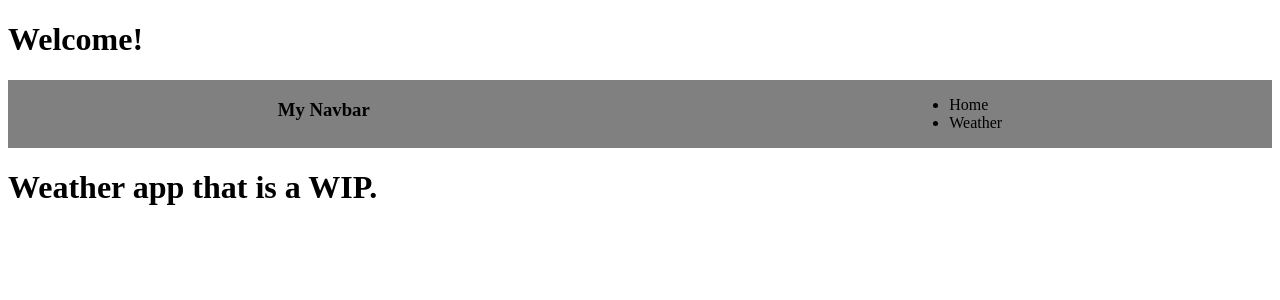
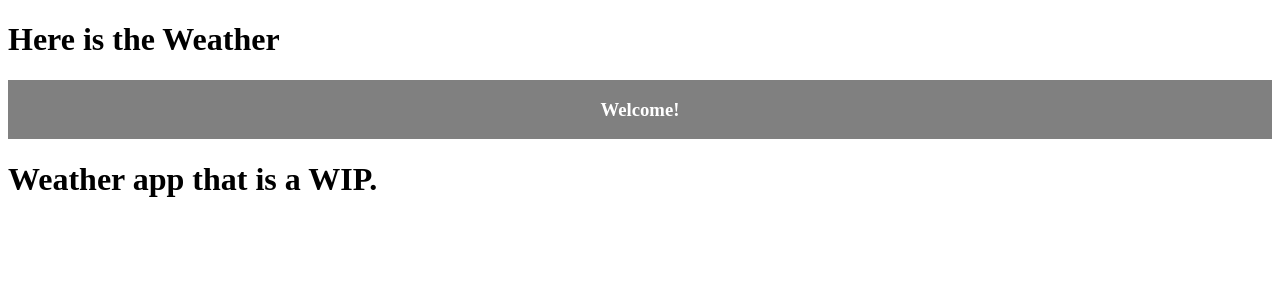
Before and after one commit to mollycaffery10/pokedex-react-app, a React (Create React App) app: page / in a window 1280 px wide. Shown: the top 300 px of the page. Built offline with nearby package versions, Linux system fonts and the light colour scheme.

Commit message:
taking out multiple page routing.

```diff
--- a/src/App.css
+++ b/src/App.css
@@ -6,4 +6,20 @@ nav {
     display: flex;
     justify-content: space-around;
     background-color: grey;
+    align-items: center;
+    color: white;
 }
+
+.nav-links {
+    width: 50%;
+    display: flex;
+    justify-content: space-around;
+    align-items: center;
+    list-style: none;
+}
+
+h1 {
+    width: 50%;
+    display: flex;
+    align-items: center;
+}
--- a/src/App.js
+++ b/src/App.js
@@ -6,7 +6,7 @@ import Weather from './weatherApp';
 function App() {
     return(
     <div>
-        <h1>Welcome!</h1>
+        <h1>Here is the Weather</h1>
         <Nav />
         <Weather />
     </div>
--- a/src/nav.js
+++ b/src/nav.js
@@ -1,14 +1,10 @@
 import {Link} from "react-router-dom";
-
+import { BrowserRouter, Routes, Route } from 'react-router-dom';
 
 function Nav() {
     return(
     <nav>
-        <h3>My Navbar</h3>
-            <ul>
-                <li>Home</li>
-                <li>Weather</li>
-            </ul>
+        <h3>Welcome!</h3>
     </nav>
     );
 }
--- a/src/weatherApp.js
+++ b/src/weatherApp.js
@@ -1,4 +1,5 @@
 import React from "react";
+import { BrowserRouter, Routes, Route } from 'react-router-dom';
 
 function Weather() {
 return (
```
Also changed, not shown: 1 other file (tests, documents, lock files or other folders).
